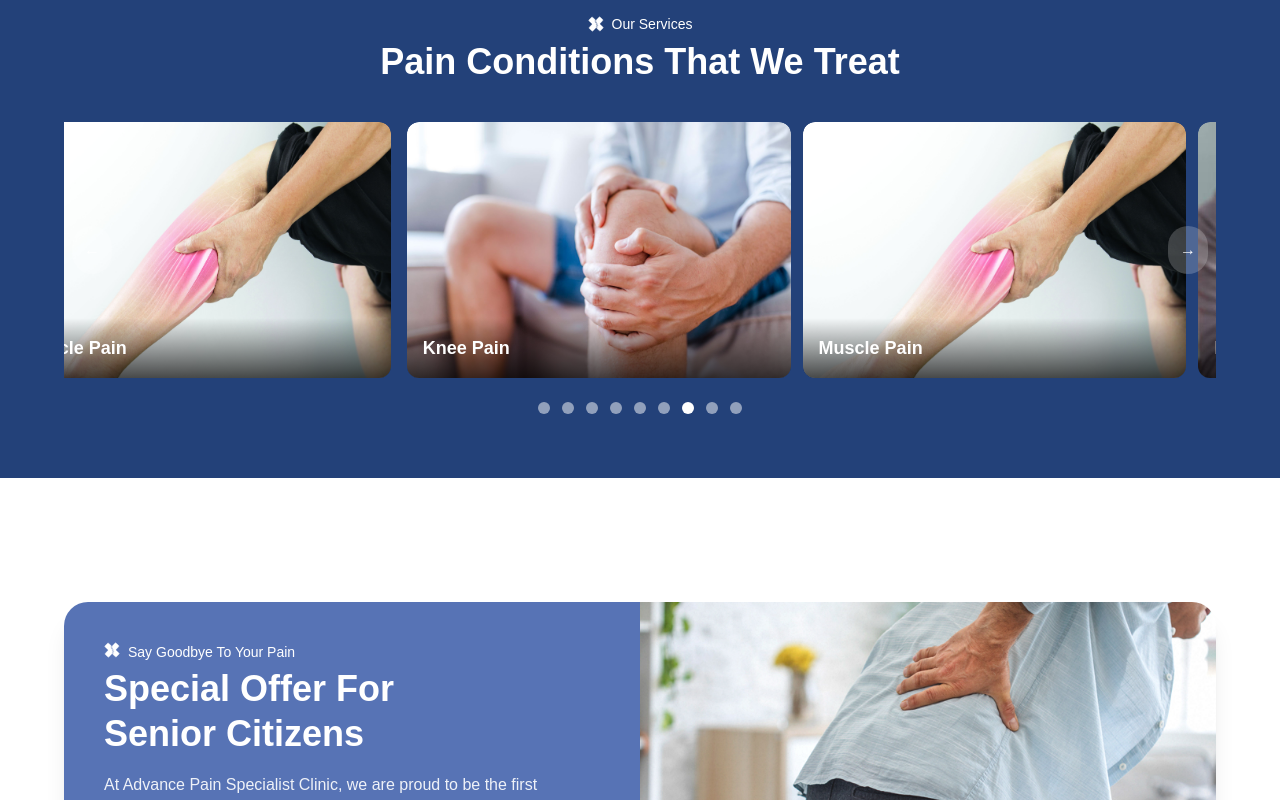
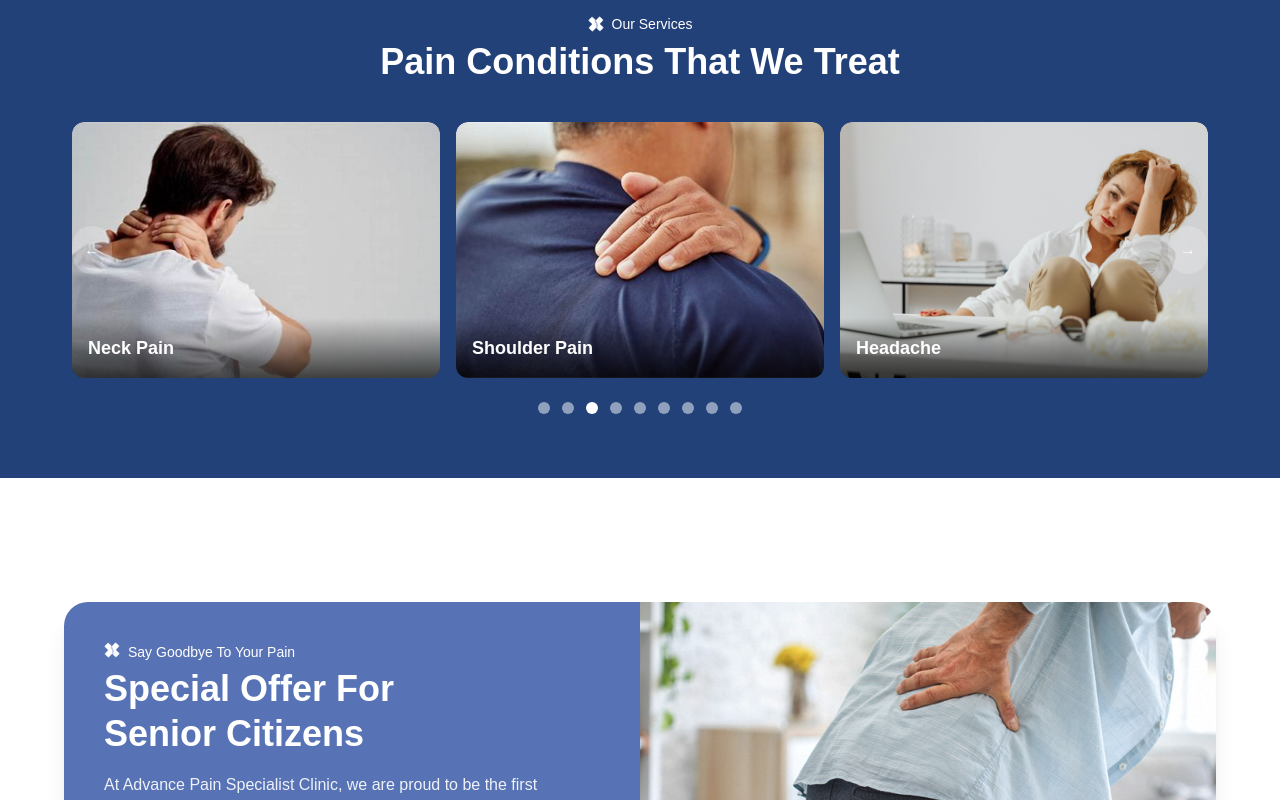
Before and after one commit to SRIYOGconsulting/painclinic.com.np, a React (Vite) app: page / in a window 1280 px wide. Shown: the part 1520-2320 px from the top of the page. Built offline with nearby package versions, Linux system fonts and the light colour scheme.

Commit message:
updated the service section in home page

```diff
--- a/src/Pages/Home.jsx
+++ b/src/Pages/Home.jsx
@@ -43,6 +43,18 @@ import latestupdate from "../assets/images/shapes/welcome-inner-bg-1-1.jpg"
 
 import { UserRound, Hospital, HeartPulse, ThumbsUp } from "lucide-react";
 
+// Reusable hook for mobile detection
+function useIsMobile() {
+  const [isMobile, setIsMobile] = useState(window.innerWidth < 768);
+
+  useEffect(() => {
+    const handleResize = () => setIsMobile(window.innerWidth < 768);
+    window.addEventListener("resize", handleResize);
+    return () => window.removeEventListener("resize", handleResize);
+  }, []);
+
+  return isMobile;
+}
 
 const Home = () => {
   const heroSlides = [
@@ -72,39 +84,38 @@ useEffect(() => {
 }, [heroSlides.length]);
 
 
+const isMobile = useIsMobile();
+
+  // Conditions
   const slides = [
-    { id: 1, title: "Joint Pain", bigImage: JointImg, smallImage: director },
-    { id: 2, title: "Back Pain", bigImage: shoulderImg, smallImage: director },
-    { id: 3, title: "Neck Pain", bigImage: neckImg, smallImage: director },
-    { id: 4, title: "Shoulder Pain", bigImage: shoulderImg, smallImage: director },
-    { id: 5, title: " Headache", bigImage: headacheImg, smallImage: director },
-    { id: 6, title: "Orofacial Pain", bigImage: orofacial, smallImage: director },
-    { id: 7, title: "Knee Pain", bigImage: knee, smallImage: director },
-    { id: 8, title: "Muscle Pain", bigImage: muscle, smallImage: director },
-    { id: 9, title: "Nerve Pain", bigImage: nerve, smallImage: director },
-
+    { id: 1, title: "Joint Pain", bigImage: JointImg, path:"what-is-joint-pain" },
+    { id: 2, title: "Back Pain", bigImage: shoulderImg, path:"what-is-back-pain" },
+    { id: 3, title: "Neck Pain", bigImage: neckImg, path:"what-is-neck-pain" },
+    { id: 4, title: "Shoulder Pain", bigImage: shoulderImg, path:"what-is-shoulder-pain" },
+    { id: 5, title: "Headache", bigImage: headacheImg, path:"what-is-headache" },
+    { id: 6, title: "Orofacial Pain", bigImage: orofacial, path:"what-is-orofacial-pain" },
+    { id: 7, title: "Knee Pain", bigImage: knee, path:"what-is-knee-pain" },
+    { id: 8, title: "Muscle Pain", bigImage: muscle, path:"what-is-muscle-pain" },
+    { id: 9, title: "Nerve Pain", bigImage: nerve, path:"what-is-nerve-pain" },
   ];
 
   const [currentIndex, setCurrentIndex] = useState(0);
+  const loopedServiceSlides = slides.concat(slides);
 
-  // Auto-slide every 3s
+ // Update navigation
+const goToNext = () =>
+  setCurrentIndex((prev) => (prev + 1 >= slides.length ? 0 : prev + 1));
+const goToPrev = () =>
+  setCurrentIndex((prev) => (prev - 1 < 0 ? slides.length - 1 : prev - 1));
+  // Auto-slide every 3 seconds
   useEffect(() => {
     const interval = setInterval(() => {
-      setCurrentIndex((prev) =>
-        prev + 3 >= slides.length ? 0 : prev + 3
-      );
+      setCurrentIndex((prev) => (prev + 1 >= slides.length ? 0 : prev + 1));
     }, 3000);
     return () => clearInterval(interval);
-  }, []);
+  }, [slides.length]);
 
-  const goToNext = () =>
-    setCurrentIndex((prev) => (prev + 3 >= slides.length ? 0 : prev + 3));
-  const goToPrev = () =>
-    setCurrentIndex((prev) =>
-      prev - 3 < 0 ? slides.length - (slides.length % 3 || 3) : prev - 3
-    );
-
-  // BLOG SLIDES (3 cards)
+  // BLOG SLIDER
   const blogSlides = [
     {
       id: 1,
@@ -120,7 +131,7 @@ useEffect(() => {
       category: "Headache",
       doctor: "Dr. Niru",
       date: "6 Aug, 2024",
-      title: "How Weather Changes Trigger Headaches: Causes And Solutions",
+      title: "How Weather Changes Trigger Headaches",
       path: "what-is-headache",
       image: headacheImg,
     },
@@ -129,7 +140,7 @@ useEffect(() => {
       category: "Joint Pain",
       doctor: "Dr. Puspak",
       date: "3 Nov, 2024",
-      title: "Best Excersises To Ease Stiff Joints During Chilly Mornings",
+      title: "Exercises To Ease Stiff Joints",
       path: "what-is-joint-pain",
       image: JointImg,
     },
@@ -138,54 +149,42 @@ useEffect(() => {
   const [currentBlogIndex, setCurrentBlogIndex] = useState(0);
   const loopedSlides = blogSlides.concat(blogSlides);
 
-  const nextBlog = () => {
-  setCurrentBlogIndex((prev) =>
-    (prev + 1) % blogSlides.length
-  );
-};
+  const nextBlog = () =>
+    setCurrentBlogIndex((prev) => (prev + 1 >= blogSlides.length ? 0 : prev + 1));
 
-const prevBlog = () => {
+  const prevBlog = () =>
     setCurrentBlogIndex((prev) =>
       prev - 1 < 0 ? blogSlides.length - 1 : prev - 1
     );
-};
+
   useEffect(() => {
     const interval = setInterval(() => {
       setCurrentBlogIndex((prev) =>
         prev + 1 >= blogSlides.length ? 0 : prev + 1
       );
     }, 3000);
+    return () => clearInterval(interval);
+  }, []);
 
-  return () => clearInterval(interval);
-}, [blogSlides.length]);
-
-  // for doodle like image
+  // DOODLES
   const doodleImages = [
-    { src: orofacialI, alt: 'Oral Pain', label: 'Orafacial Pain' },
-    { src: shoulderI, alt: 'Shoulder Pain', label: 'Shoulder Pain' },
-    { src: sportsI, alt: 'Sports Injury', label: 'Sports Injury' },
-    { src: headacheIcon, alt: 'Headache', label: 'Headache' },
-    { src: kneeI, alt: 'Knee pain', label: 'Knee Pain' },
-    { src: JointIcon, alt: 'Joint pain', label: 'Joint Pain' },
-    { src: neckIcon, alt: 'Neck pain', label: 'Neck Pain' },
-    { src: cancerI, alt: 'Cancer pain', label: 'Cancer Pain' },
-    { src: wholeI, alt: 'whole body pain', label: 'whole body Pain' },
-    { src: fibromyalgiaI, alt: 'fibromyalhia', label: 'fibromyalhia Pain' },
-    { src: muscleI, alt: 'muscle pain', label: 'muscle Pain' },
-    { src: nerveI, alt: 'nerve pain', label: 'nerve Pain' },
-    { src: discI, alt: 'disc pain', label: 'disc Pain' },
-    { src: ankelI, alt: 'ankel pain', label: 'Ankle Pain' },
+    { src: orofacialI, label: "Orafacial Pain" },
+    { src: shoulderI, label: "Shoulder Pain" },
+    { src: sportsI, label: "Sports Injury" },
+    { src: headacheIcon, label: "Headache" },
+    { src: kneeI, label: "Knee Pain" },
+    { src: JointIcon, label: "Joint Pain" },
+    { src: neckIcon, label: "Neck Pain" },
+    { src: cancerI, label: "Cancer Pain" },
+    { src: wholeI, label: "Whole Body Pain" },
+    { src: fibromyalgiaI, label: "Fibromyalgia Pain" },
+    { src: muscleI, label: "Muscle Pain" },
+    { src: nerveI, label: "Nerve Pain" },
+    { src: discI, label: "Disc Pain" },
+    { src: ankelI, label: "Ankle Pain" },
   ];
 
-  const loopedDoodles = doodleImages.concat(doodleImages  );
-
-
-  const [isMobile, setIsMobile] = useState(window.innerWidth<768)
-useEffect(()=>{
-  const handleResize = ()=> setIsMobile(window.innerWidth<768)
-  window.addEventListener("resize",handleResize);
-  return () => window.removeEventListener("resize", handleResize)
-},[])
+  const loopedDoodles = doodleImages.concat(doodleImages);
 
   return (
     <div className="font-[sans-serif] overflow-x-hidden w-full max-w-screen mx-auto">
@@ -348,6 +347,7 @@ useEffect(()=>{
 
       {/* Services Section */}
       <section className="bg-[#234179] py-16 px-4 mt-15">
+      {/* TITLE */}
       <div className="text-white mb-10 flex flex-col items-center">
         <div className="flex items-center gap-2">
           <motion.img
@@ -358,62 +358,48 @@ useEffect(()=>{
           />
           <p className="text-sm">Our Services</p>
         </div>
-
         <h2 className="text-4xl font-bold mt-2">
           Pain Conditions That We Treat
         </h2>
       </div>
 
-
-        <div className="overflow-hidden relative max-w-6xl mx-auto">
-
+      {/* SLIDER */}
+      <div className="relative max-w-6xl mx-auto overflow-hidden">
   <div
     className="flex transition-transform duration-700 ease-in-out"
-            style={{ transform: `translateX(-${currentIndex * 100}%)` }}
+    style={{
+      transform: `translateX(-${currentIndex * (isMobile ? 300 : 33.333)}%)`, width:isMobile ? `${loopedServiceSlides.length *100}%` : "auto",
+    }}
   >
-            {slides.map(({ id, title, bigImage }, index) => (
-              <div className="min-w-full shrink-0 flex justify-between gap-3 px-2 overflow-hidden">
-
-                {/* SHOW 3 CARDS PER SLIDE */}
-                {[0, 1, 2].map((offset) => {
-                  const slideIndex = (index + offset) % slides.length;
-                  const item = slides[slideIndex];
-
-                  return (
-                    <div key={offset} className="relative w-1/3 min-w-0">
-
-                      {/* IMAGE CARD */}
+    {loopedServiceSlides.map((item) => (
+      <div
+        key={item.id}
+        className={`flex-shrink-0 px-2`}
+        style={{ width: isMobile ? "100%" : "33.333%" }}
+      >
         <div className="w-full h-64 rounded-xl overflow-hidden relative">
           <img
             src={item.bigImage}
             alt={item.title}
             className="w-full h-full object-cover rounded-xl"
           />
-
-                        {/* HEADING OVER IMAGE */}
+          <Link to={`/${item.path}`}>
           <div className="absolute bottom-0 left-0 w-full bg-gradient-to-t from-black/70 to-transparent p-4">
-                          <h3 className="text-white text-lg font-semibold">
-                            {item.title}
-                          </h3>
+            <h3 className="text-white text-lg font-semibold hover:underline hover:text-[#234179]">{item.title}</h3>
           </div>
+          </Link>
         </div>
-
-                    </div>
-                  );
-                })}
-
       </div>
     ))}
   </div>
 
-          {/* Navigation Buttons */}
+  {/* NAV BUTTONS */}
   <button
     onClick={goToPrev}
     className="absolute top-1/2 left-2 transform -translate-y-1/2 bg-white/20 hover:bg-white/40 text-white rounded-full p-3"
   >
     &#8592;
   </button>
-
   <button
     onClick={goToNext}
     className="absolute top-1/2 right-2 transform -translate-y-1/2 bg-white/20 hover:bg-white/40 text-white rounded-full p-3"
@@ -422,12 +408,13 @@ useEffect(()=>{
   </button>
 </div>
 
-        {/* Pagination Dots */}
+      {/* DOTS */}
       <div className="flex justify-center mt-6 space-x-3">
         {slides.map((_, idx) => (
           <button
             key={idx}
-              className={`w-3 h-3 rounded-full ${idx === currentIndex ? "bg-white" : "bg-white/50"
+            className={`w-3 h-3 rounded-full ${
+              idx === currentIndex ? "bg-white" : "bg-white/50"
             }`}
             onClick={() => setCurrentIndex(idx)}
           />
@@ -731,10 +718,10 @@ useEffect(()=>{
               className="flex transition-transform duration-500"
               style={{ transform: `translateX(-${currentBlogIndex * (isMobile ? 100 :50)}%)`, width:isMobile ? `${loopedSlides.length*35}%`:"auto" }}
             >
-              {loopedSlides.map((item, index) => (
+              {loopedSlides.map((item1) => (
                 <Link
-                  to={`/${item.path}`}
-                  key={item.id}
+                  to={`/${item1.path}`}
+                  key={item1.id}
                   className="min-w-[50%] max-w-[50%] px-3 block"
                 >
                   <div className="bg-white rounded-3xl shadow-md overflow-hidden">
@@ -743,8 +730,8 @@ useEffect(()=>{
                     <div className="relative h-full w-full rounded-3xl overflow-hidden bg-white p-6">
                       <div className="w-full h-full rounded-2xl overflow-hidden">
                         <motion.img
-                          src={item.image}
-                          alt={item.title}
+                          src={item1.image}
+                          alt={item1.title}
                           className="w-full h-full object-cover"
                           whileHover={{ scale: 1.1 }}
                         />
@@ -752,7 +739,7 @@ useEffect(()=>{
 
                       {/* CATEGORY TAG */}
                       <div className="absolute top-10 left-10 bg-[#234179] text-white text-sm px-4 py-1 rounded-full z-10">
-                        {item.category}
+                        {item1.category}
                       </div>
                     </div>
 
@@ -762,12 +749,12 @@ useEffect(()=>{
 
                       {/* Doctor + Date */}
                       <p className="text-gray-500 text-sm mb-2">
-                        {item.doctor} · {item.date}
+                        {item1.doctor} · {item1.date}
                       </p>
 
                       {/* Title */}
                       <h3 className="text-xl font-bold text-[#0A2241] leading-snug mb-4">
-                        {item.title}
+                        {item1.title}
                       </h3>
 
                       {/* Read More Button */}
@@ -800,17 +787,17 @@ useEffect(()=>{
         "
         style={{ transform: `translateX(-${currentBlogIndex * 30}%)` }}
       >
-        {loopedDoodles.map(item => (
+        {loopedDoodles.map(item2 => (
           <div
-            key={item.id}
+            key={item2.id}
             className="w-32 mx-auto flex-shrink-0 flex flex-col items-center text-center relative group"
           >
             <img
-              src={item.src}
-              alt={item.label}
+              src={item2.src}
+              alt={item2.label}
               className="w-22 h-22 object-contain mb-4"
             />
-            <p>{item.label}</p>
+            <p>{item2.label}</p>
             <div className="absolute inset-0 bg-white opacity-60 group-hover:opacity-10 transition-opacity duration-300"></div>
           </div>
         ))}
```
Lines whose indentation alone changed are shown as unchanged.
